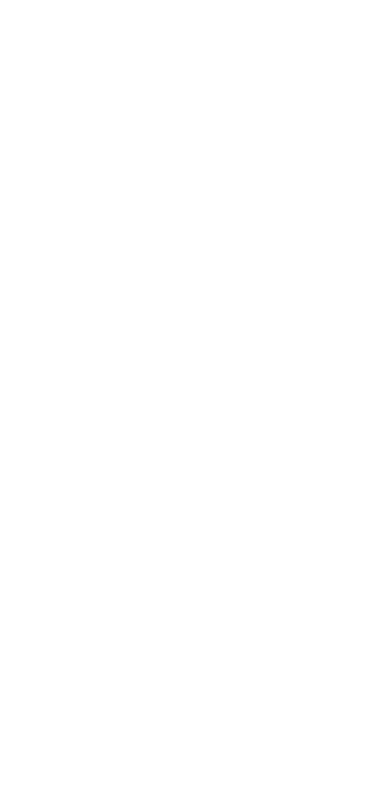
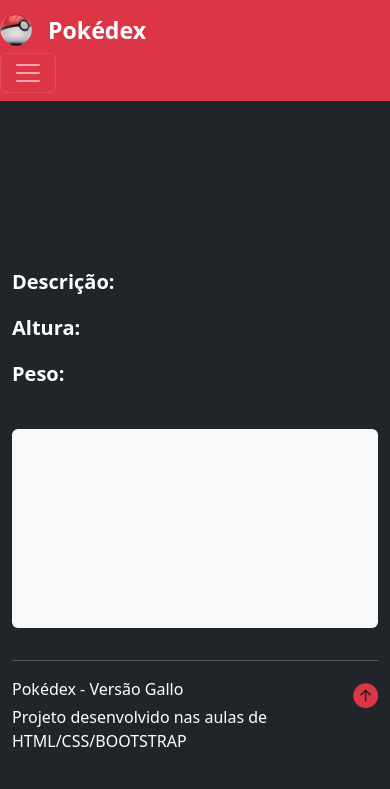
Before and after one commit to laislobato/Pokedex.js, a plain HTML site: page detalhes.html in a window 390 px wide. Drawn offline with nearby package versions, Linux system fonts and the light colour scheme.

Commit message:
depressão

```diff
--- a/detalhes.html
+++ b/detalhes.html
@@ -0,0 +1,112 @@
+<!DOCTYPE html>
+<html lang="pt-br">
+<head>
+    <meta charset="UTF-8">
+    <meta name="viewport" content="width=device-width, initial-scale=1.0">
+    <title>Pokemon - Bulbassaur</title>
+
+        <!-- Fav Icon -->
+        <link
+        rel="shortcut icon"
+        href="img/favicons/favicon.ico"
+        type="image/x-icon"
+    />
+
+    <link rel="stylesheet"
+        href="https://cdn.jsdelivr.net/npm/bootstrap@5.3.3/dist/css/bootstrap.min.css"
+        />
+    <link rel="stylesheet" href="css/site.css" />
+
+</head>
+</head>
+<body class="min-vh-100 bg-dark">
+    <header>
+        <nav class="navbar navbar-expand-lg navbar-dark bg-danger shadow-sm">
+            <div class="cpmtaomer">
+                <a href="index.html" class="navbar-brand d-flex align-items-center">
+                    <img src="img/logo.png" alt="Pokebola" class="me-3"/>
+                    <strong class="fs-3">Pokédex</strong>
+                </a>
+                <button
+                    class="navbar-toggler"
+                    type="button"
+                    data-bs--toggle="collapse"
+                    data-bs-target="#navbarSupportedContent"
+                    aria-controls="navbarSupportedContent"
+                    aria-expanded="false"
+                    aria-label="Toggle navigation"
+                >
+                <span class="navbar-toggler-icon"></span>
+                </button>
+            </div>
+        </nav>
+    </header>
+
+    <main>
+        <div class="container text-white pt-5">
+            <div
+                class="d-flex align-items-center justify-content-center text-center flex-wrap flex-md-nowrap"
+            >
+            <div id="anterior"></div>
+            <div class="w-100 my-2">
+                <h1 class="display-5 text-white fw-bold"></h1>
+            </div>
+            <div id="proximo"></div>
+        </div>
+        <div class="row mt-5">
+            <div class="col-lg-5 p-0 text-center">
+                <div id="imgPoke" class="row"></div>
+                <div
+                id="tipos"
+                class="d-flex justify-content-center gap-2 my-2"
+                ></div>
+            </div>
+            <div class="col-lg-7 fs-5">
+                <p class="mb-3 mt-sm">
+                    <b>Descrição:</b> <span id="descricao"></span>
+                </p>
+
+                <p class="mb-3" hidden><b>Região: </b> <span id="regiao"></span></p>
+
+                <p class="mb-3" ><b>Altura: </b> <span id="altura"></span></p>
+
+                <p class="mb-3" ><b>Peso: </b> <span id="peso"></span></p>
+
+                <div id="sons" class="d-flex gap-2 mb-2 align-items-center"></div>
+
+                <div id="chartReport" class="mt-4 p-2 bg-light rounded-2">
+                    <canvas
+                    id="myChart"
+                    style="width: 100%; max-width: 700px;"
+                    class="">
+
+                    </canvas>
+                </div>
+            </div>
+        </div>
+    </div>
+</main>
+
+<footer class="py-3">
+    <div class="container text-white">
+      <hr />
+      <p class="float-end">
+        <a href="#">
+          <i class="bi bi-arrow-up-circle-fill text-danger fs-2"></i>
+        </a>
+      </p>
+      <p class="mb-1">Pokédex - Versão Gallo</p>
+      <p>Projeto desenvolvido nas aulas de HTML/CSS/BOOTSTRAP</p>
+    </div>
+  </footer>
+
+  <script src="https://cdn.jsdelivr.net/npm/bootstrap@5.3.3/dist/js/bootstrap.bundle.min.js"></script>
+  <script src="https://cdnjs.cloudflare.com/ajax/libs/Chart.js/2.9.4/Chart.js"></script>
+  <script src="js/main.js"></script>
+  <script src="js/detalhes.js"></script>
+  </body>
+  </html>
+
+
+</body>
+</html>
```
Also changed, not shown: index.html (+1 -1 lines).
